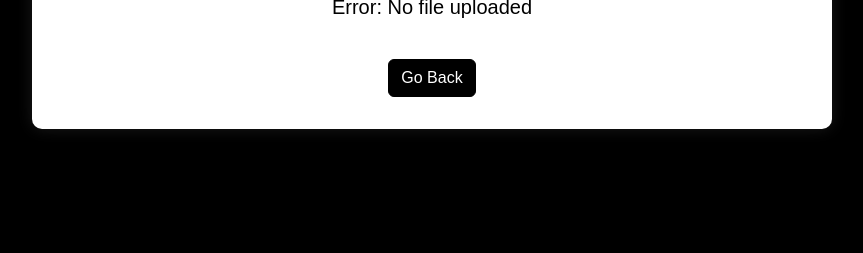
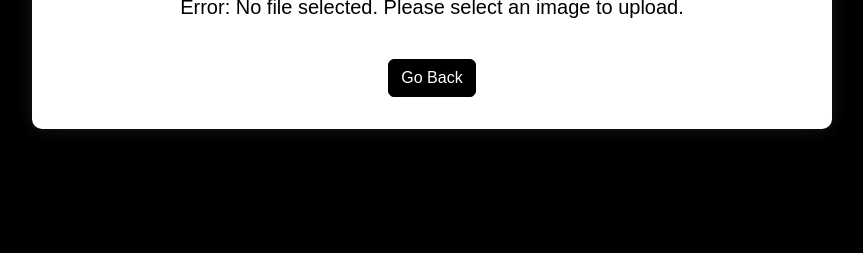
Before and after one commit to cammixx/VeriMage-ImgDect, a Flask app: template templates/result.html in a window 1280 px wide. Shown: the part 547-800 px from the top of the page, without its empty margins (208-1071 px from the left). Run offline with Flask 2, Linux system fonts and the light colour scheme; the template is opened without the code that fills it, so the values that code supplies are empty.

Commit message:
debug after first integration

```diff
--- a/app.py
+++ b/app.py
@@ -166,22 +166,18 @@ def validate_image_quality(file_stream) -> tuple[bool, str]:
 
         # Check minimum dimensions
         if width < app.config['MIN_IMAGE_SIZE'][0] or height < app.config['MIN_IMAGE_SIZE'][1]:
-            return False, f"Image dimensions too small. Minimum size is {app.config['MIN_IMAGE_SIZE'][0]}x{app.config['MIN_IMAGE_SIZE'][1]} pixels. Your image is {width}x{height} pixels."
+            return False, f"Image too small. Minimum size is {app.config['MIN_IMAGE_SIZE'][0]}x{app.config['MIN_IMAGE_SIZE'][1]} pixels"
 
         # Check resolution if DPI info is available
         if dpi and dpi < app.config['MIN_RESOLUTION_DPI']:
-            return False, f"Image resolution too low. Minimum is {app.config['MIN_RESOLUTION_DPI']} DPI. Your image has {dpi} DPI."
+            return False, f"Image resolution too low. Minimum is {app.config['MIN_RESOLUTION_DPI']} DPI"
 
         file_stream.seek(0)  # Reset file pointer for subsequent operations
         return True, "Image meets quality requirements"
 
     except Exception as e:
         logger.error(f"Error validating image: {str(e)}")
-        if "cannot identify image file" in str(e).lower():
-            return False, "The file is not a valid image or is corrupted."
-        elif "broken data stream" in str(e).lower() or "truncated" in str(e).lower():
-            return False, "The image file is incomplete or corrupted."
-        return False, "Error validating image. Please try another image."
+        return False, "Error validating image quality. Please check if the file is a valid image."
 
 # API Routes
 @app.route('/')
@@ -200,8 +196,6 @@ def show_result(filename):
         # Get AI analysis results
         if ai_detector:
             detection_results = ai_detector.predict_image(filepath)
-            if not detection_results:
-                return jsonify({"error": "Failed to analyze the image. Please try again."}), 500
         else:
             detection_results = {
                 "classification": "Error: AI detector not initialized",
@@ -225,21 +219,25 @@ def upload_image():
     try:
         # Check if file was included in request
         if 'file' not in request.files:
-            return jsonify({"error": "No file uploaded. Please select an image file."}), 400
+            return jsonify({"error": "No file selected. Please select an image to upload."}), 400
 
         file = request.files['file']
         if file.filename == '':
-            return jsonify({"error": "Empty filename. Please select an image file."}), 400
+            return jsonify({"error": "No file selected. Please select an image to upload."}), 400
 
-        # Validate file type
+        # Check file size before loading it
+        file.seek(0, os.SEEK_END)
+        file_size = file.tell()
+        file.seek(0)  # Reset file position
+
+        # Check if file is too large (compare with MAX_CONTENT_LENGTH)
+        if file_size > app.config['MAX_CONTENT_LENGTH']:
+            max_size_mb = app.config['MAX_CONTENT_LENGTH'] / (1024 * 1024)
+            return jsonify({"error": f"File is too large. Maximum allowed size is {max_size_mb:.1f} MB."}), 413
+
         if not file or not allowed_file(file.filename):
-            allowed_extensions = ", ".join(app.config['ALLOWED_EXTENSIONS'])
-            return jsonify({
-                "error": f"Invalid file type. Allowed types are: {allowed_extensions}."
-            }), 400
-
-        # Check file size (already handled by MAX_CONTENT_LENGTH but with a better error message)
-        max_size_mb = app.config['MAX_CONTENT_LENGTH'] / (1024 * 1024)
+            allowed_extensions = ', '.join(app.config['ALLOWED_EXTENSIONS'])
+            return jsonify({"error": f"Invalid file type. Only {allowed_extensions} files are allowed."}), 400
 
         # Validate image quality
         is_valid, message = validate_image_quality(file)
@@ -247,14 +245,15 @@ def upload_image():
             return jsonify({"error": message}), 400
 
         # Save the file
+        filename = secure_filename(file.filename)
+        os.makedirs(app.config['UPLOAD_FOLDER'], exist_ok=True)
+        filepath = os.path.join(app.config['UPLOAD_FOLDER'], filename)
+
         try:
-            filename = secure_filename(file.filename)
-            os.makedirs(app.config['UPLOAD_FOLDER'], exist_ok=True)
-            filepath = os.path.join(app.config['UPLOAD_FOLDER'], filename)
             file.save(filepath)
         except Exception as e:
             logger.error(f"Failed to save file: {str(e)}")
-            return jsonify({"error": "Failed to save the uploaded file. Please try again."}), 500
+            return jsonify({"error": "Failed to save uploaded file. Please try again."}), 500
 
         # Redirect to result page
         return jsonify({
@@ -263,28 +262,15 @@ def upload_image():
         }), 200
 
     except Exception as e:
-        # Handle specific exceptions with better error messages
-        error_msg = "An internal error occurred. Please try again."
+        error_message = str(e)
 
-        # Try to parse the error for specific cases
-        error_str = str(e)
-
-        # Request too large error
-        if "Request Entity Too Large" in error_str:
+        # Check for common errors and provide user-friendly messages
+        if "Request Entity Too Large" in error_message:
             max_size_mb = app.config['MAX_CONTENT_LENGTH'] / (1024 * 1024)
-            error_msg = f"The uploaded file is too large. Maximum allowed size is {max_size_mb}MB."
+            return jsonify({"error": f"File is too large. Maximum allowed size is {max_size_mb:.1f} MB."}), 413
 
         logger.error(f"Error processing upload: {traceback.format_exc()}")
-        return jsonify({"error": error_msg}), 500
-
-# Error handlers
-@app.errorhandler(413)
-def request_entity_too_large(error):
-    """Handle file size exceeded error"""
-    max_size_mb = app.config['MAX_CONTENT_LENGTH'] / (1024 * 1024)
-    return jsonify({
-        "error": f"The uploaded file is too large. Maximum allowed size is {max_size_mb}MB."
-    }), 413
+        return jsonify({"error": "An error occurred while processing your upload. Please try again."}), 500
 
 @app.route('/api/analyze', methods=['POST'])
 def analyze_image():
@@ -292,15 +278,25 @@ def analyze_image():
     try:
         # Check if file was included in request
         if 'file' not in request.files:
-            return jsonify({"error": "No file uploaded"}), 400
+            return jsonify({"error": "No file selected. Please select an image to upload."}), 400
 
         file = request.files['file']
         if file.filename == '':
-            return jsonify({"error": "Empty filename"}), 400
+            return jsonify({"error": "No file selected. Please select an image to upload."}), 400
+
+        # Check file size
+        file.seek(0, os.SEEK_END)
+        file_size = file.tell()
+        file.seek(0)  # Reset file position
+
+        # Check if file is too large
+        if file_size > app.config['MAX_CONTENT_LENGTH']:
+            max_size_mb = app.config['MAX_CONTENT_LENGTH'] / (1024 * 1024)
+            return jsonify({"error": f"File is too large. Maximum allowed size is {max_size_mb:.1f} MB."}), 413
 
         if not file or not allowed_file(file.filename):
-            return jsonify({"error": "Invalid file type. Allowed types are: " +
-                          ", ".join(app.config['ALLOWED_EXTENSIONS'])}), 400
+            allowed_extensions = ', '.join(app.config['ALLOWED_EXTENSIONS'])
+            return jsonify({"error": f"Invalid file type. Only {allowed_extensions} files are allowed."}), 400
 
         # Validate image quality
         is_valid, message = validate_image_quality(file)
@@ -316,20 +312,31 @@ def analyze_image():
             file.save(filepath)
         except Exception as e:
             logger.error(f"Failed to save file: {str(e)}")
-            return jsonify({"error": "Failed to save uploaded file"}), 500
+            return jsonify({"error": "Failed to save uploaded file. Please try again."}), 500
 
         # Analyze the image
         if ai_detector:
             detection_results = ai_detector.predict_image(filepath)
-            if not detection_results:
-                return jsonify({"error": "Failed to analyze the image"}), 500
             return jsonify(detection_results), 200
         else:
-            return jsonify({"error": "AI detector not initialized"}), 500
+            return jsonify({"error": "AI detector not initialized. Please try again later."}), 500
 
     except Exception as e:
+        error_message = str(e)
+
+        # Check for specific errors
+        if "Request Entity Too Large" in error_message:
+            max_size_mb = app.config['MAX_CONTENT_LENGTH'] / (1024 * 1024)
+            return jsonify({"error": f"File is too large. Maximum allowed size is {max_size_mb:.1f} MB."}), 413
+
         logger.error(f"Error analyzing image: {traceback.format_exc()}")
-        return jsonify({"error": "Internal server error"}), 500
+        return jsonify({"error": "An error occurred while analyzing your image. Please try again."}), 500
+
+# Custom error handler for 413 Request Entity Too Large
+@app.errorhandler(413)
+def request_entity_too_large(error):
+    max_size_mb = app.config['MAX_CONTENT_LENGTH'] / (1024 * 1024)
+    return jsonify({"error": f"File is too large. Maximum allowed size is {max_size_mb:.1f} MB."}), 413
 
 if __name__ == '__main__':
     # Ensure required directories exist
--- a/static/script.js
+++ b/static/script.js
@@ -9,30 +9,8 @@ document.addEventListener("DOMContentLoaded", function () {
             });
         }
 
-        // Handle Image Upload Preview and validation
+        // Handle Image Upload Preview
         document.getElementById('imageInput').addEventListener('change', function (e) {
-            const fileInput = this;
-            const file = fileInput.files[0];
-
-            // File validation
-            if (file) {
-                // Check file type
-                const validTypes = ['image/jpeg', 'image/jpg', 'image/png'];
-                if (!validTypes.includes(file.type)) {
-                    showErrorMessage("Invalid file type. Please upload a JPG, JPEG, or PNG image.");
-                    fileInput.value = ''; // Clear the file input
-                    return;
-                }
-
-                // Check file size (max 16MB)
-                const maxSize = 16 * 1024 * 1024; // 16MB in bytes
-                if (file.size > maxSize) {
-                    showErrorMessage(`File is too large. Maximum size is 16MB. Your file is ${(file.size / (1024 * 1024)).toFixed(2)}MB.`);
-                    fileInput.value = ''; // Clear the file input
-                    return;
-                }
-
-                // If validation passes, show preview
             const reader = new FileReader();
             reader.onload = function () {
                 const container = document.getElementById('thumbnailContainer');
@@ -51,7 +29,8 @@ document.addEventListener("DOMContentLoaded", function () {
                 }
             };
 
-                reader.readAsDataURL(file);
+            if (this.files.length > 0) {
+                reader.readAsDataURL(this.files[0]);
             }
         });
 
@@ -60,14 +39,6 @@ document.addEventListener("DOMContentLoaded", function () {
             e.preventDefault();
 
             const submitButton = document.querySelector('button[type="submit"]');
-            const fileInput = document.getElementById('imageInput');
-
-            // Check if a file is selected
-            if (!fileInput.files || fileInput.files.length === 0) {
-                showErrorMessage("Please select an image to analyze.");
-                return;
-            }
-
             // Show loading overlay on click
             document.getElementById("loadingOverlay").style.display = "flex";
 
@@ -77,6 +48,16 @@ document.addEventListener("DOMContentLoaded", function () {
             try {
                 // Create FormData with the file from input
                 const formData = new FormData();
+                const fileInput = document.getElementById('imageInput');
+
+                if (fileInput.files.length === 0) {
+                    alert('Please select an image to analyze');
+                    document.getElementById("loadingOverlay").style.display = "none";
+                    submitButton.innerHTML = 'Click to Analyze';
+                    submitButton.disabled = false;
+                    return;
+                }
+
                 formData.append('file', fileInput.files[0]);
 
                 // Submit to our Flask API
@@ -88,7 +69,7 @@ document.addEventListener("DOMContentLoaded", function () {
                 const result = await response.json();
 
                 if (result.error) {
-                    showErrorMessage(result.error);
+                    alert(result.error);
                     document.getElementById("loadingOverlay").style.display = "none";
                     submitButton.innerHTML = 'Click to Analyze';
                     submitButton.disabled = false;
@@ -100,14 +81,14 @@ document.addEventListener("DOMContentLoaded", function () {
                     window.location.href = result.redirect;
                 } else {
                     // Handle unexpected response
-                    showErrorMessage('An error occurred during image analysis.');
+                    alert('An error occurred during image analysis');
                     document.getElementById("loadingOverlay").style.display = "none";
                     submitButton.innerHTML = 'Click to Analyze';
                     submitButton.disabled = false;
                 }
             } catch (error) {
                 console.error('Error:', error);
-                showErrorMessage('An error occurred during image analysis. Please try again.');
+                alert('An error occurred during image analysis');
                 document.getElementById("loadingOverlay").style.display = "none";
                 submitButton.innerHTML = 'Click to Analyze';
                 submitButton.disabled = false;
@@ -147,7 +128,7 @@ document.addEventListener("DOMContentLoaded", function () {
             }
 
             // Set the result text based on the prediction
-            const isAi = data.classification === 'AI-generated Image';
+            const isAi = data.classification === 'Ai Image';
             const colorClass = isAi ? "fraudulent" : "authentic";
             const confidence = isAi ? data.ai_probability.toFixed(2) : data.real_probability.toFixed(2);
 
@@ -167,48 +148,4 @@ document.addEventListener("DOMContentLoaded", function () {
         const modal = new bootstrap.Modal(document.getElementById('imageModal'));
         modal.show();
     };
-
-    // Function to show error messages
-    function showErrorMessage(message) {
-        // Check if we have a toast container, if not, create one
-        let toastContainer = document.getElementById('toastContainer');
-        if (!toastContainer) {
-            toastContainer = document.createElement('div');
-            toastContainer.id = 'toastContainer';
-            toastContainer.className = 'toast-container position-fixed top-0 end-0 p-3';
-            document.body.appendChild(toastContainer);
-        }
-
-        // Create unique ID for this toast
-        const toastId = 'toast-' + Date.now();
-
-        // Create toast HTML
-        const toastHtml = `
-            <div id="${toastId}" class="toast" role="alert" aria-live="assertive" aria-atomic="true">
-                <div class="toast-header bg-danger text-white">
-                    <strong class="me-auto">Error</strong>
-                    <button type="button" class="btn-close btn-close-white" data-bs-dismiss="toast" aria-label="Close"></button>
-                </div>
-                <div class="toast-body">
-                    ${message}
-                </div>
-            </div>
-        `;
-
-        // Add toast to container
-        toastContainer.innerHTML += toastHtml;
-
-        // Initialize and show the toast
-        const toastElement = document.getElementById(toastId);
-        const toast = new bootstrap.Toast(toastElement, {
-            autohide: true,
-            delay: 5000
 });
-        toast.show();
-
-        // Remove toast from DOM after it's hidden
-        toastElement.addEventListener('hidden.bs.toast', function () {
-            toastElement.remove();
-        });
-    }
-});
```
Also changed, not shown: static/styles.css (+0 -50 lines). Lines whose indentation alone changed are shown as unchanged.
